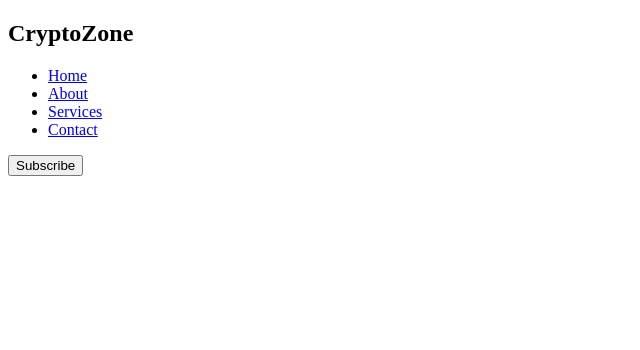
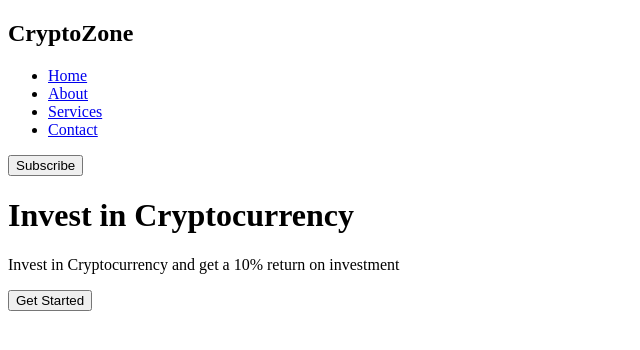
Before and after one commit to Hirwa-Kapya-Rene/pf, a plain HTML site: page home.html in a window 1280 px wide. Shown: the whole page, without its empty margins (0-640 px from the left). Drawn offline with Linux system fonts and the light colour scheme.

Commit message:
added paragraph to div

```diff
--- a/home.html
+++ b/home.html
@@ -19,7 +19,9 @@
     </nav>
 
     <div>
-
+        <h1>Invest in Cryptocurrency</h1>
+        <p>Invest in Cryptocurrency and get a 10% return on investment</p>
+        <button>Get Started</button>
     </div>
 
   </header>
```
